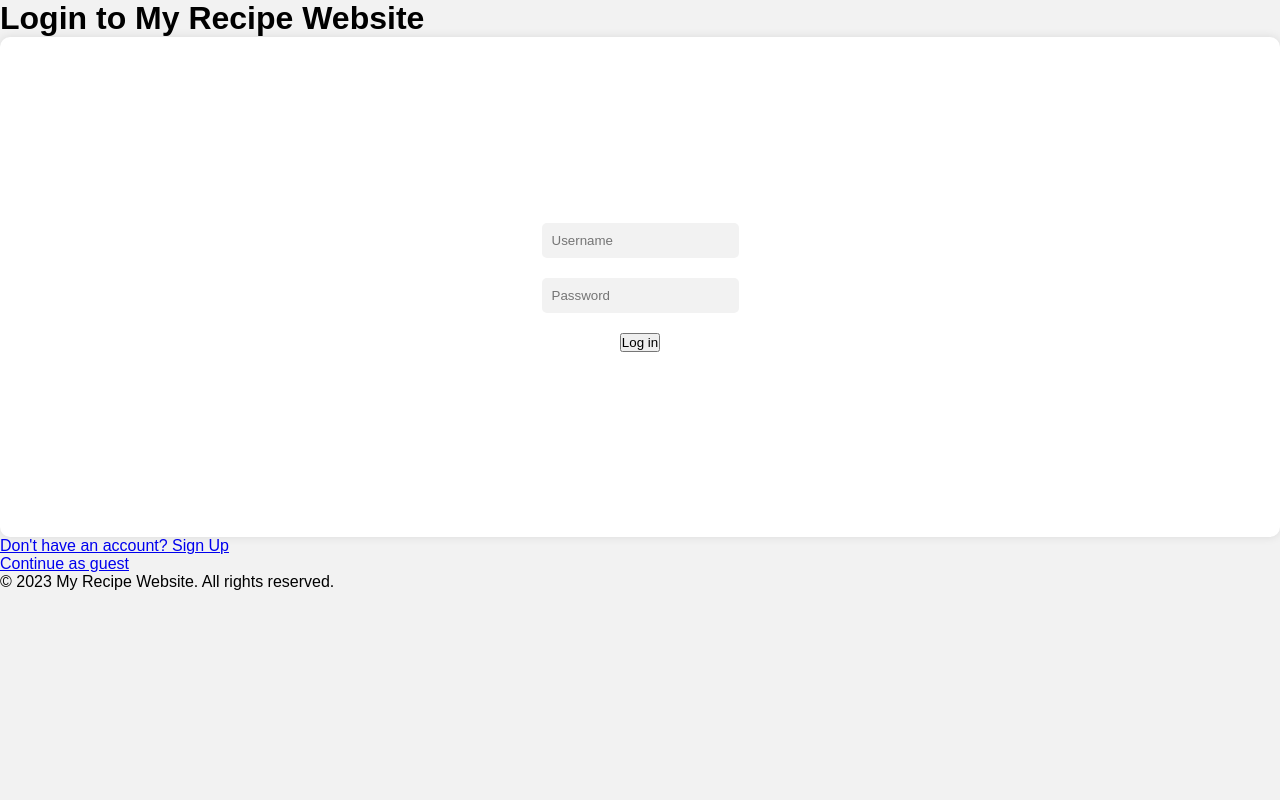
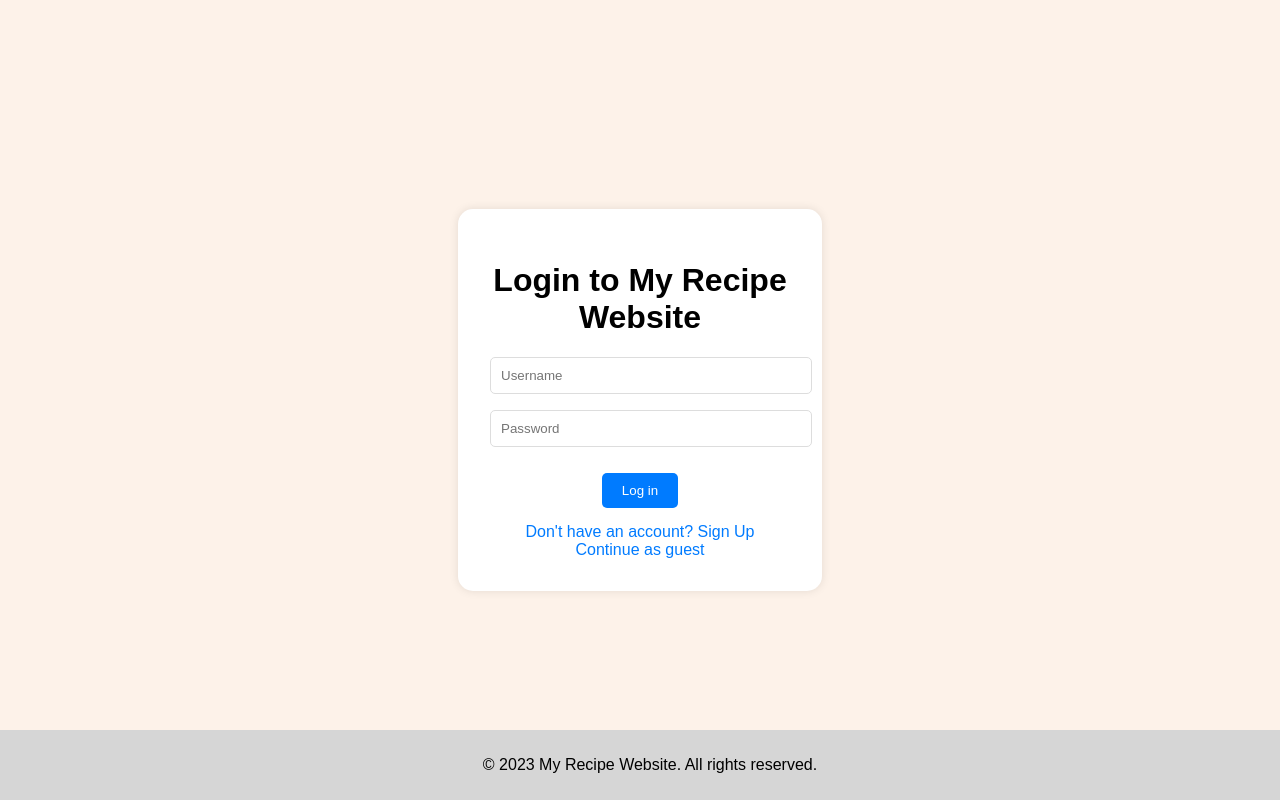
Before and after one commit to CSSE6400/project-23-salt-and-paper, a Flask app: page /api/v1/auth/login in a window 1280 px wide. Run offline with Flask 3, Linux system fonts and the light colour scheme.

Commit message:
duplicate email allowed, css for login, signup

```diff
--- a/backend/models/models.py
+++ b/backend/models/models.py
@@ -14,7 +14,7 @@ class User(db.Model, UserMixin):
     id = db.Column(db.Integer, primary_key=True)
     name = db.Column(db.String(100), nullable=False)
     username = db.Column(db.String(20), unique=True, nullable=False)
-    email = db.Column(db.String(100), unique=True, nullable=False)
+    email = db.Column(db.String(100), nullable=False)
     password = db.Column(db.String, nullable=False)
     cooking_preferences = db.Column(db.String(100))
 
--- a/frontend/templates/login.html
+++ b/frontend/templates/login.html
@@ -2,13 +2,81 @@
 <html>
   <head>
     <title>Login to My Recipe Website</title>
-    <link rel="stylesheet" type="text/css" href="/css/style.css" />
+    <style>
+      body {
+        font-family: Arial, sans-serif;
+        background-color: #fdf2e9;
+        margin: 0;
+        height: 100vh;
+        display: flex;
+        justify-content: center;
+        align-items: center;
+      }
+
+      main {
+        background: #ffffff;
+        padding: 2em;
+        border-radius: 15px;
+        box-shadow: 0 0 10px rgba(0, 0, 0, 0.1);
+        text-align: center;
+        width: 300px;
+      }
+
+      form p {
+        margin-bottom: 15px;
+      }
+
+      input[type="text"],
+      input[type="password"] {
+        width: 100%;
+        padding: 10px;
+        border: 1px solid #ddd;
+        border-radius: 5px;
+      }
+
+      input[type="submit"] {
+        background-color: #007bff;
+        color: white;
+        padding: 10px 20px;
+        border: none;
+        border-radius: 5px;
+        cursor: pointer;
+        margin-top: 10px;
+      }
+
+      input[type="submit"]:hover {
+        background-color: #0056b3;
+      }
+
+      footer {
+        text-align: center;
+        position: fixed;
+        left: 0;
+        bottom: 0;
+        width: 100%;
+        padding: 10px;
+        background-color: #d6d6d6;
+      }
+
+      a {
+        color: #007bff;
+        text-decoration: none;
+      }
+
+      a:hover {
+        text-decoration: underline;
+      }
+    </style>
   </head>
   <body>
-    <header>
+    <main>
       <h1>Login to My Recipe Website</h1>
-    </header>
-    <main>
+      {% with messages = get_flashed_messages() %} {% if messages %} {% for
+      message in messages %}
+      <p class="flash-message">
+        <span style="color: green">{{ message }}</span>
+      </p>
+      {% endfor %} {% endif %} {% endwith %}
       <form action="" method="POST">
         {{ form.hidden_tag() }}
         <p>{{ form.username }}</p>
@@ -20,7 +88,9 @@
         </p>
         <p>{{ form.submit }}</p>
       </form>
-      <a href="{{url_for('auth_api.register')}}">Don't have an account? Sign Up</a>
+      <a href="{{url_for('auth_api.register')}}"
+        >Don't have an account? Sign Up</a
+      >
       <br />
       <a href="{{url_for('home')}}">Continue as guest</a>
     </main>
```
Also changed, not shown: frontend/templates/signup.html (+68 -6 lines).
